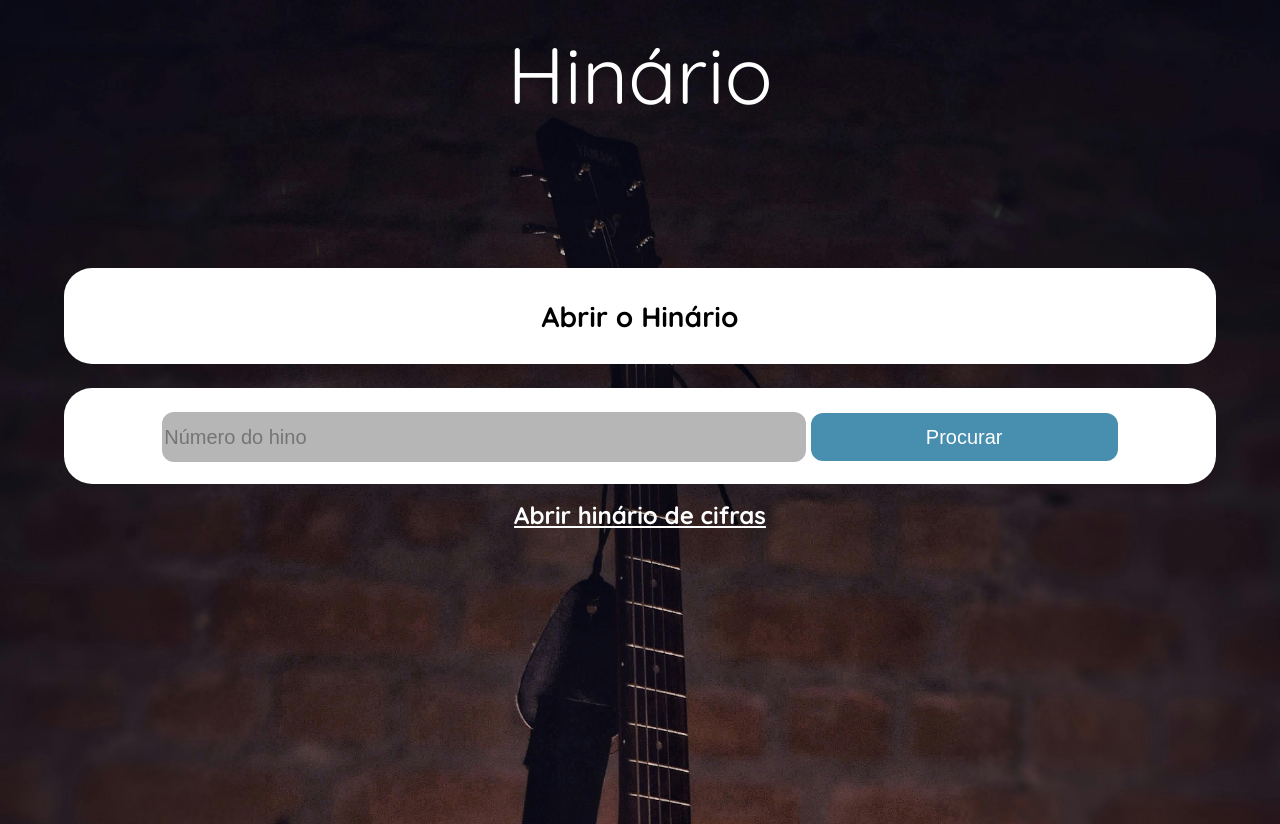
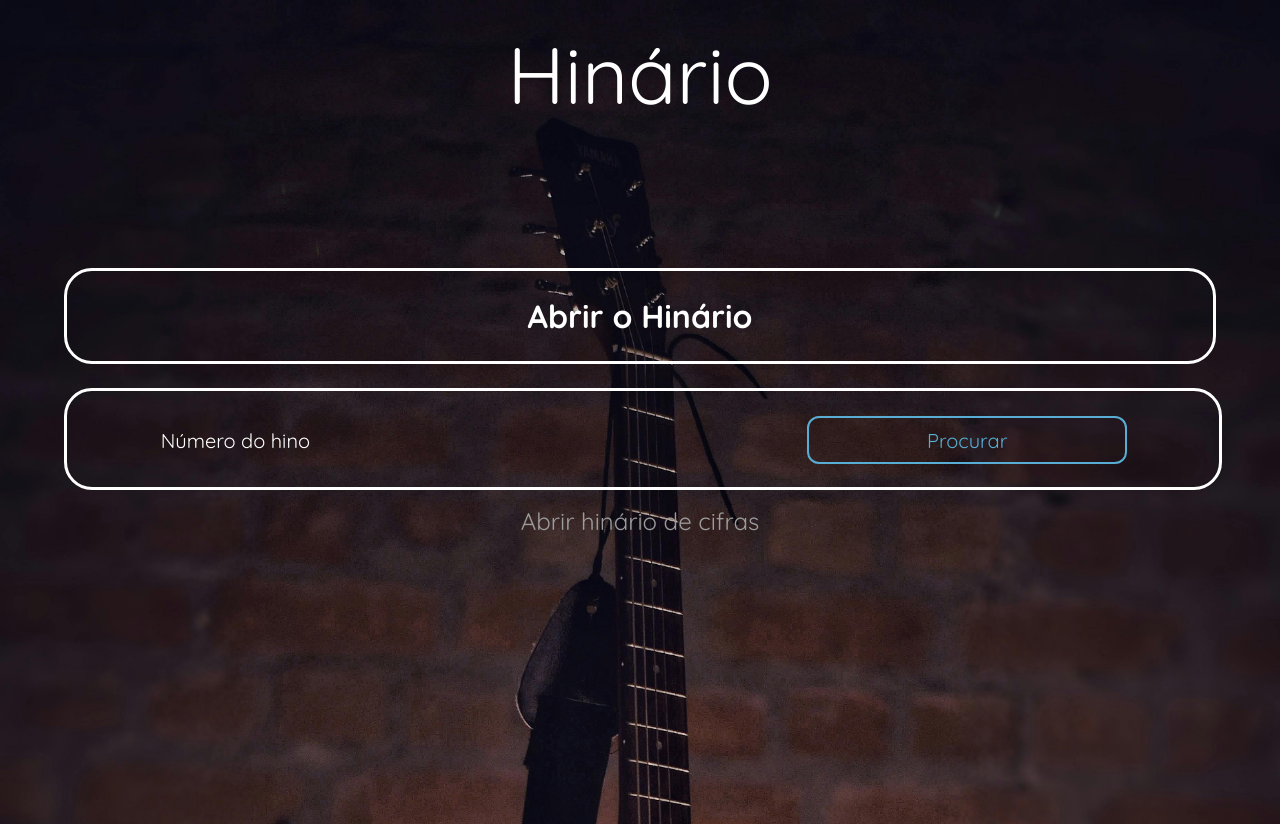
Before and after one commit to LeviGirotto/hinario, a plain HTML site: page index.html in a window 1280 px wide. Drawn offline with Linux system fonts and the light colour scheme.

Commit message:
Add files via upload

```diff
--- a/script.js
+++ b/script.js
@@ -1,7 +1,9 @@
 const abrir_o_hinario = document.getElementById('abrir-o-hinario')
+let div_abrir_hinario = document.getElementById('opcao1')
 
 abrir_o_hinario.addEventListener('click', function() {
     window.location.href = 'hinarioweb.html';
+    div_abrir_hinario.style.backgroundColor = "white"
 });
 
 const procurar = document.getElementById('procurar');
--- a/style.css
+++ b/style.css
@@ -29,6 +29,7 @@ body{
 
 a{
     text-decoration: none;
+    -webkit-tap-highlight-color: transparent;
 }
 
 .hino-div{
@@ -52,7 +53,7 @@ a{
 }
 
 .opcoes{
-    background-color: white;
+    background-color: transparent;
     height: 12vh;
     width: 90vw;
     margin-top: 3vh;
@@ -60,73 +61,84 @@ a{
     border-radius: 3.5vh;
 }
 
+#opcao2{
+    border: solid 3px white;
+}
+
 #opcao3{
     margin-top: 2vh;
-    background-color: transparent;
 }
 
 #abrir-cifras{
     font-family: "Quicksand", system-ui;
     font-size: 3vh;
-    font-weight: 700;
-    color: white;
-    text-decoration: underline;
+    font-weight: 400;
+    color: rgb(156, 156, 156);
 }
 
 #abrir-cifras:focus{
-    color: rgb(71, 142, 175);
+    color: rgb(255, 255, 255);
 }
 
 #abrir-o-hinario{
     font-family: "Quicksand", system-ui;
-    font-size: 3.5vh;
+    font-size: 4vh;
     font-weight: 700;
-    color: rgb(0, 0, 0);
+    color: white;
     background-color: transparent;
+    border: 3px solid white;
     border-radius: 3.5vh;
     height: 12vh;
     width: 90vw;
+}
+
+#abrir-o-hinario:focus{
+    color: rgb(0, 0, 0);
     border: none;
 }
 
-#abrir-o-hinario:focus{
-    background-color: rgb(134, 134, 134);
-    color: white;
-    border: solid 2px white;
-}
-
 #inserir-numero{
+    font-family: "Quicksand", system-ui;
     margin-top: 3vh;
     height: 6vh;
     width: 50vw;
     border-radius: 1.5vh;
-    background-color: rgb(182, 182, 182);
+    background-color: transparent;
+    color: rgb(0, 0, 0);
     border: none;
     font-size: 2.5vh;
     transition-duration: 0.2s;
 }
 
 #inserir-numero:focus{
-    border-radius: 0;
     background-color: rgb(218, 218, 218);
     outline: none;
     transition-duration: 0.2s;
 }
 
-#procurar{
-    height: 6vh;
-    width: 24vw;
-    border-radius: 1.5vh;
-    font-size: 2.5vh;
-    border: none;
-    background-color: rgb(71, 142, 175);
+#inserir-numero::placeholder{
     color: white;
 }
 
+#inserir-numero:focus::placeholder{
+    color: rgb(0, 0, 0);
+    font-weight: 500;
+}
+
+#procurar{
+    font-family: "Quicksand", system-ui;
+    height: 6vh;
+    width: 25vw;
+    border-radius: 1.5vh;
+    font-size: 2.5vh;
+    border: solid 2px rgb(87, 173, 212);
+    background-color: transparent;
+    color: rgb(87, 173, 212);
+}
+
 #procurar:focus{
-    color: rgb(71, 142, 175);
-    background-color: white;
-    border: solid 2px rgb(71, 142, 175);
+    color: white;
+    background-color: rgb(87, 173, 212);
 }
 
 html {
```
